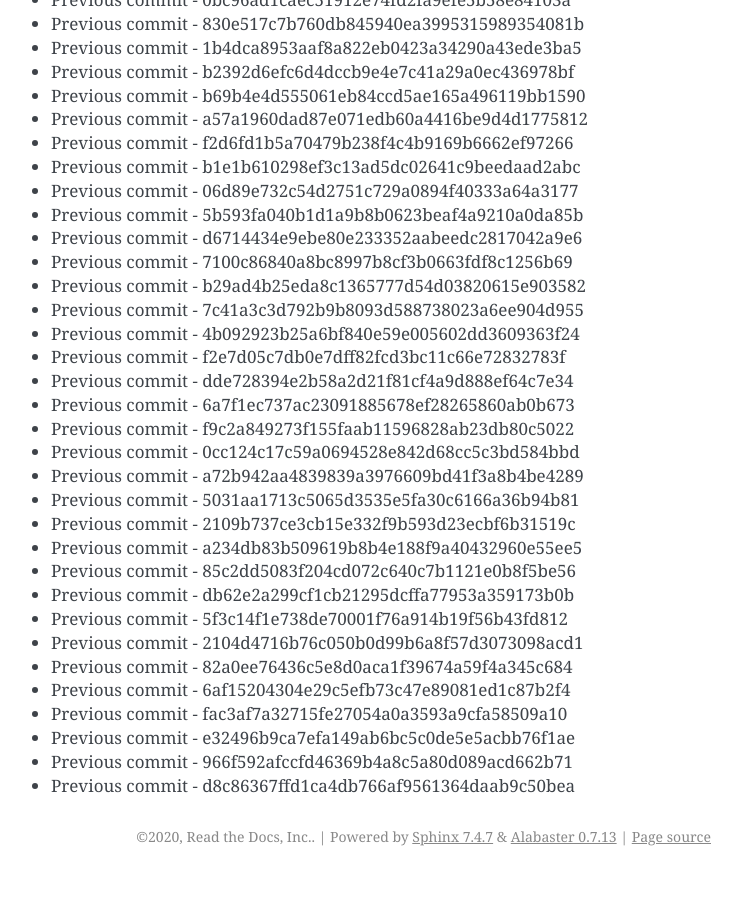
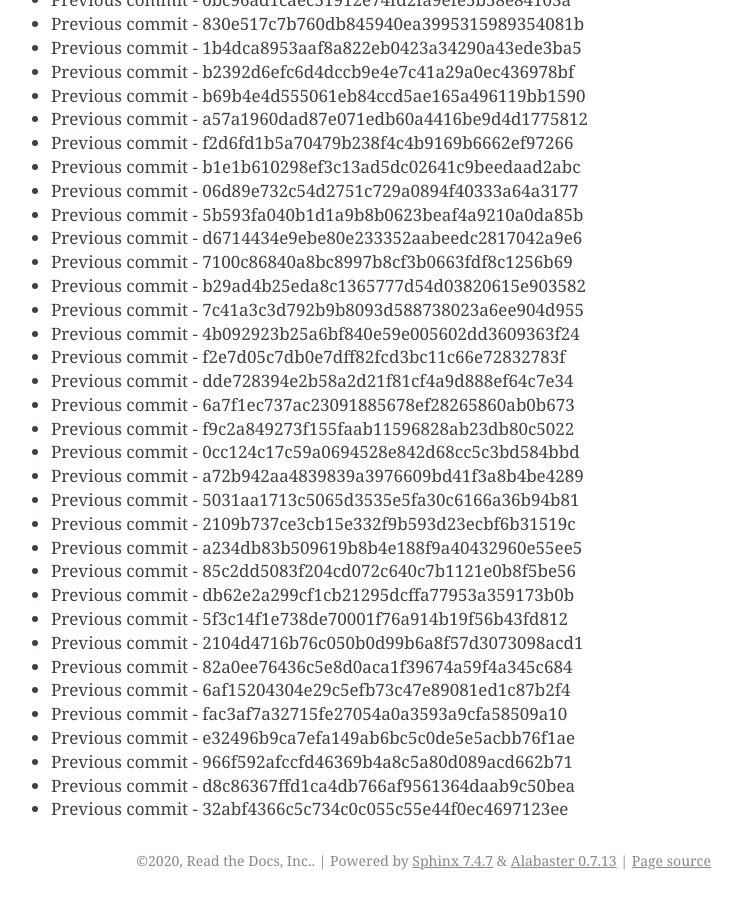
Before and after one commit to readthedocs/rtd-git-stresstest, a Sphinx documentation site: the page built from docs/updates.rst, in a window 1280 px wide and 900 px high, scrolled down 72141 px. Shown: the whole window, without its empty margins (399-1141 px from the left). Built offline with Sphinx 7.4.7, drawn with Linux system fonts in a browser that asks for light colours; before the commit the page ends 73017 px from its top, so only the background shows below that.

Commit message:
Generating commit from previous: 32abf4366c5c734c0c055c55e44f0ec4697123ee

```diff
--- a/docs/updates.rst
+++ b/docs/updates.rst
@@ -3063,3 +3063,4 @@ It can be tested for any performance characteristics.
 * Previous commit - e32496b9ca7efa149ab6bc5c0de5e5acbb76f1ae
 * Previous commit - 966f592afccfd46369b4a8c5a80d089acd662b71
 * Previous commit - d8c86367ffd1ca4db766af9561364daab9c50bea
+* Previous commit - 32abf4366c5c734c0c055c55e44f0ec4697123ee
```
